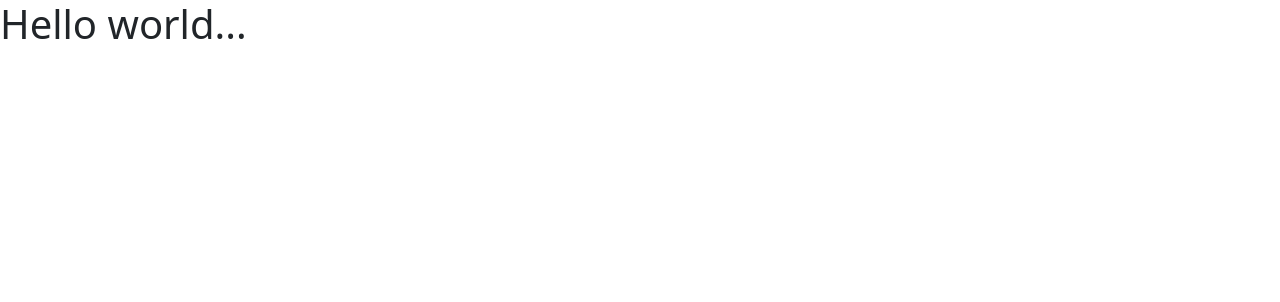
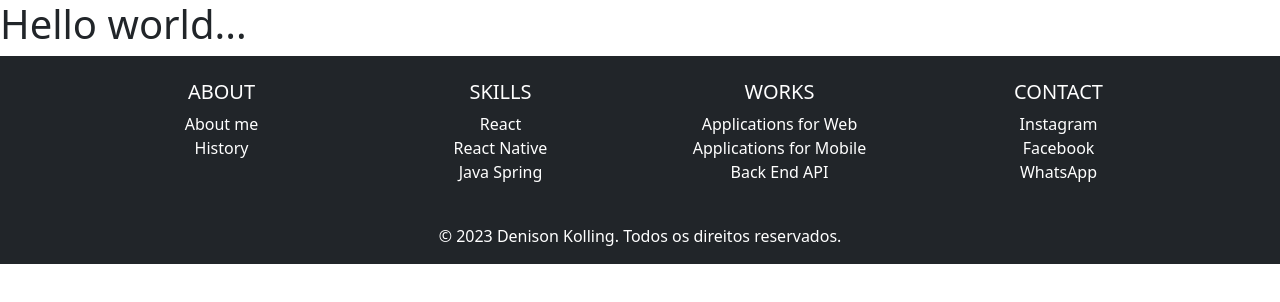
Before and after one commit to denisonkolling/DEVinHouse-M1S11, a React (Vite) app: page / in a window 1280 px wide. Shown: the top 302 px of the page. Built offline with nearby package versions, Linux system fonts and the light colour scheme.

Commit message:
ex 02 adiciona componente footer

```diff
--- a/src/App.jsx
+++ b/src/App.jsx
@@ -1,9 +1,11 @@
 import { useState } from 'react';
+import Footer from './components/Footer';
 
 function App() {
 	return (
 		<>
 			<h1>Hello world...</h1>
+			<Footer />
 		</>
 	);
 }
--- /dev/null
+++ b/src/components/Footer.jsx
@@ -0,0 +1,106 @@
+import React from 'react';
+
+const Footer = () => {
+	return (
+		<>
+			<footer className="bg-dark text-center text-white">
+				<div className="container p-4">
+					<section className="">
+						<div className="row">
+							<div className="col-lg-3 col-md-6 mb-4 mb-md-0">
+								<h5 className="text-uppercase">About</h5>
+
+								<ul className="list-unstyled mb-0">
+									<li>
+										<a href="#!" className="text-white text-decoration-none">
+											About me
+										</a>
+									</li>
+                  <li>
+										<a href="#!" className="text-white text-decoration-none">
+											History
+										</a>
+									</li>
+
+								</ul>
+							</div>
+
+							<div className="col-lg-3 col-md-6 mb-4 mb-md-0">
+								<h5 className="text-uppercase">Skills</h5>
+
+								<ul className="list-unstyled mb-0">
+									<li>
+										<a href="#!" className="text-white text-decoration-none">
+											React
+										</a>
+									</li>
+									<li>
+										<a href="#!" className="text-white text-decoration-none">
+											React Native
+										</a>
+									</li>
+									<li>
+										<a href="#!" className="text-white text-decoration-none">
+											Java Spring
+										</a>
+									</li>
+
+								</ul>
+							</div>
+
+							<div className="col-lg-3 col-md-6 mb-4 mb-md-0">
+								<h5 className="text-uppercase">Works</h5>
+
+								<ul className="list-unstyled mb-0">
+									<li>
+										<a href="#!" className="text-white text-decoration-none">
+											Applications for Web
+										</a>
+									</li>
+									<li>
+										<a href="#!" className="text-white text-decoration-none">
+											Applications for Mobile
+										</a>
+									</li>
+									<li>
+										<a href="#!" className="text-white text-decoration-none">
+											Back End API
+										</a>
+									</li>
+								</ul>
+							</div>
+
+							<div className="col-lg-3 col-md-6 mb-4 mb-md-0">
+								<h5 className="text-uppercase">Contact</h5>
+
+								<ul className="list-unstyled mb-0">
+									<li>
+										<a href="#!" className="text-white text-decoration-none">
+											Instagram
+										</a>
+									</li>
+									<li>
+										<a href="#!" className="text-white text-decoration-none">
+											Facebook
+										</a>
+									</li>
+									<li>
+										<a href="#!" className="text-white text-decoration-none">
+											WhatsApp
+										</a>
+									</li>
+								</ul>
+							</div>
+						</div>
+					</section>
+				</div>
+
+				<div className="text-center p-3">
+					<span>© 2023 Denison Kolling. Todos os direitos reservados.</span>
+				</div>
+			</footer>
+		</>
+	);
+};
+
+export default Footer;
```
